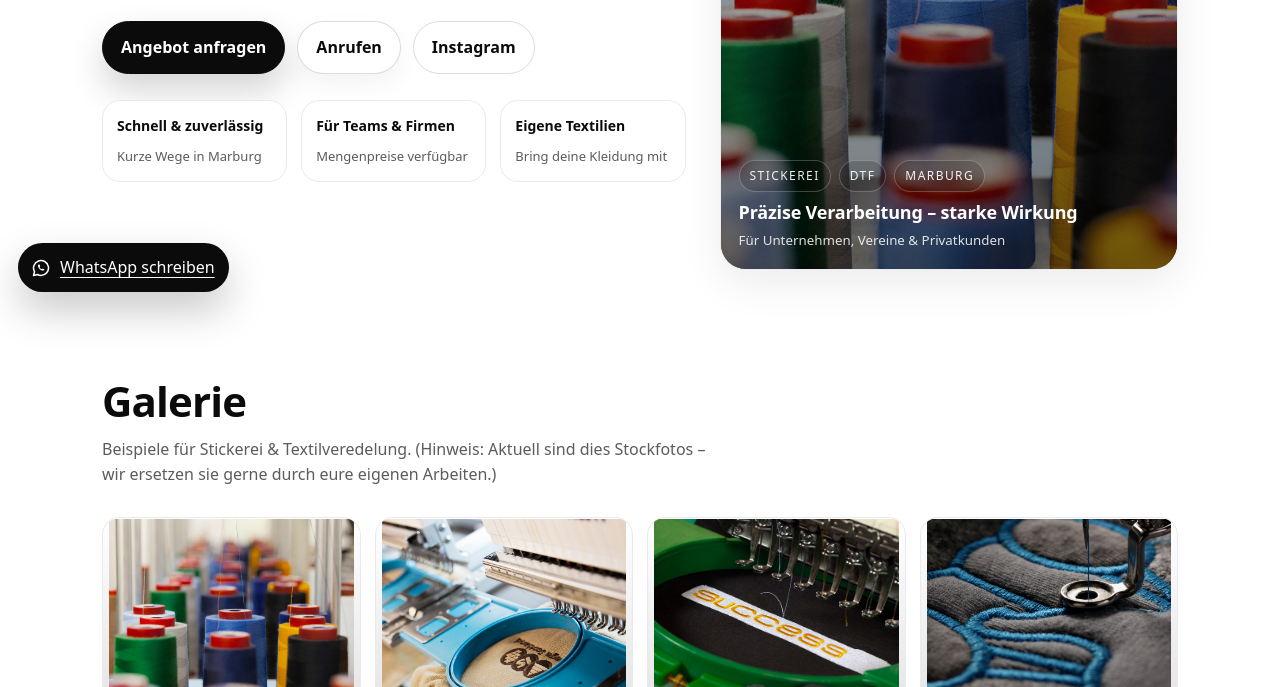
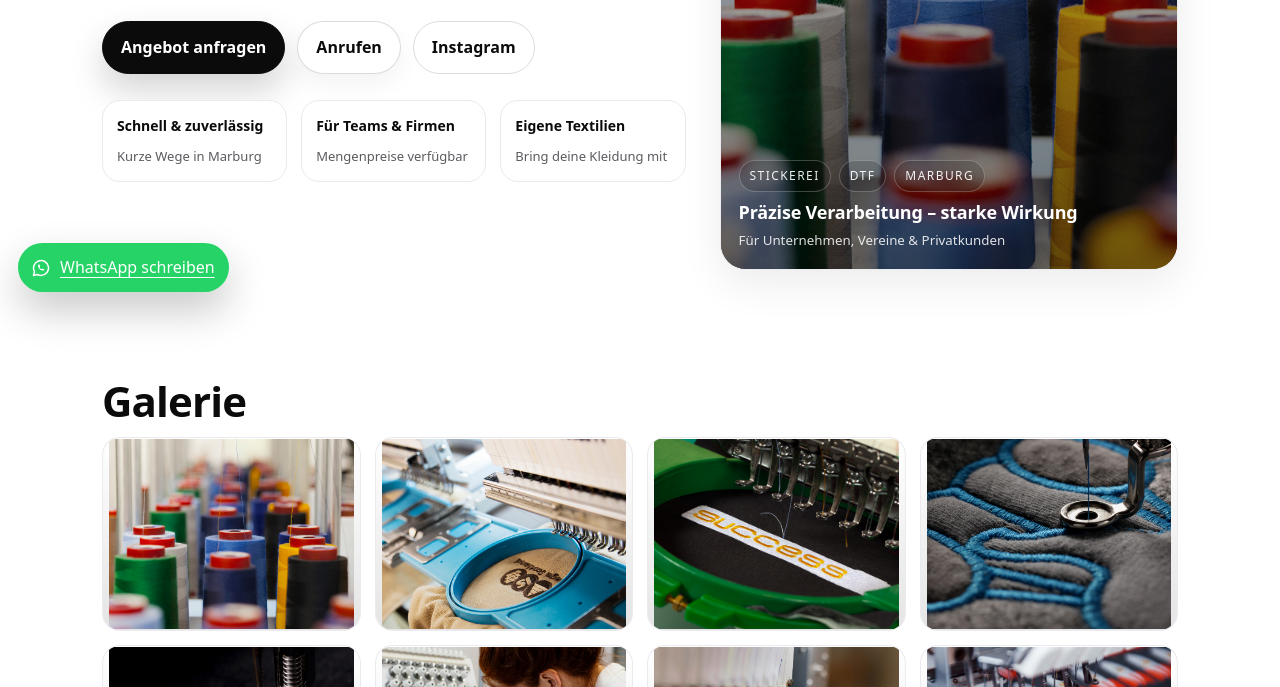
Before and after one commit to Mkdskllk70/marburger-stickerei, a plain HTML site: page index.html in a window 1280 px wide. Shown: the part 490-1177 px from the top of the page. Drawn offline with Linux system fonts and the light colour scheme.

Commit message:
Add files via upload

```diff
--- a/assets/css/styles.css
+++ b/assets/css/styles.css
@@ -313,7 +313,7 @@ input:focus, textarea:focus{outline: none; border-color: rgba(11,11,12,.38); box
 .toast{
   position:fixed; left:18px; bottom:18px; z-index:60;
   display:flex; gap:10px; align-items:center;
-  background:#0b0b0c; color:#fff;
+  background: #25D366; color:#fff;
   padding:12px 14px;
   border-radius: 999px;
   box-shadow: 0 18px 40px rgba(0,0,0,.22);
@@ -383,3 +383,4 @@ input:focus, textarea:focus{outline: none; border-color: rgba(11,11,12,.38); box
 .legal p{line-height: 1.7}
 .legal ul{margin: 10px 0 14px 18px}
 .legal li{margin: 6px 0}
+.toast:hover{filter:brightness(0.95)}
--- a/index.html
+++ b/index.html
@@ -99,7 +99,6 @@
   <section class="section section--tight" id="galerie">
     <div class="container">
       <h2 class="section-title">Galerie</h2>
-      <p class="section-lead">Beispiele für Stickerei & Textilveredelung. (Hinweis: Aktuell sind dies Stockfotos – wir ersetzen sie gerne durch eure eigenen Arbeiten.)</p>
 
       <div class="gallery" role="list">
         <button class="gitem" type="button" data-gallery-item data-src="assets/images/hero.jpg" data-alt="Stickerei Nahaufnahme" aria-label="Bild öffnen">
```
